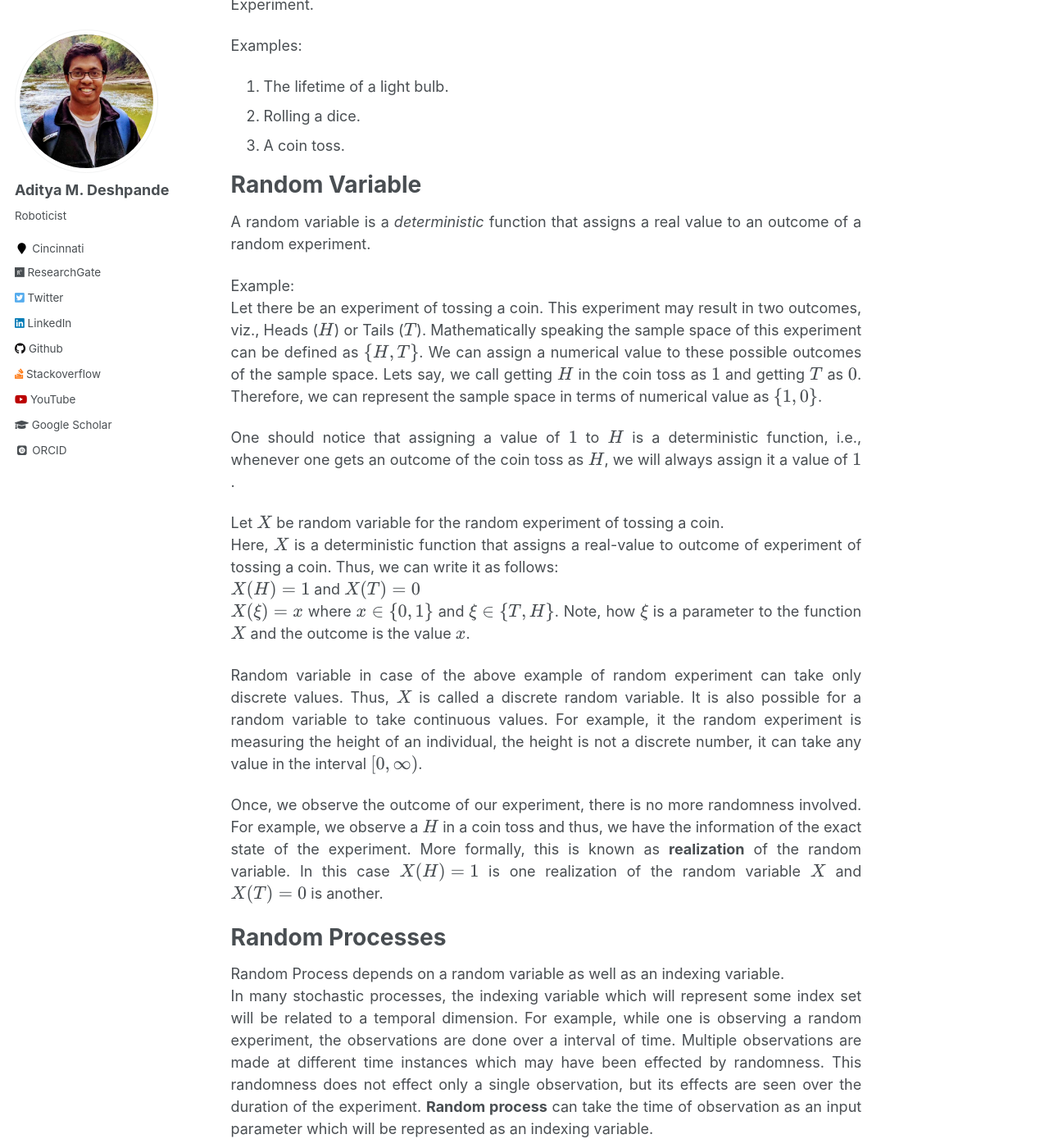
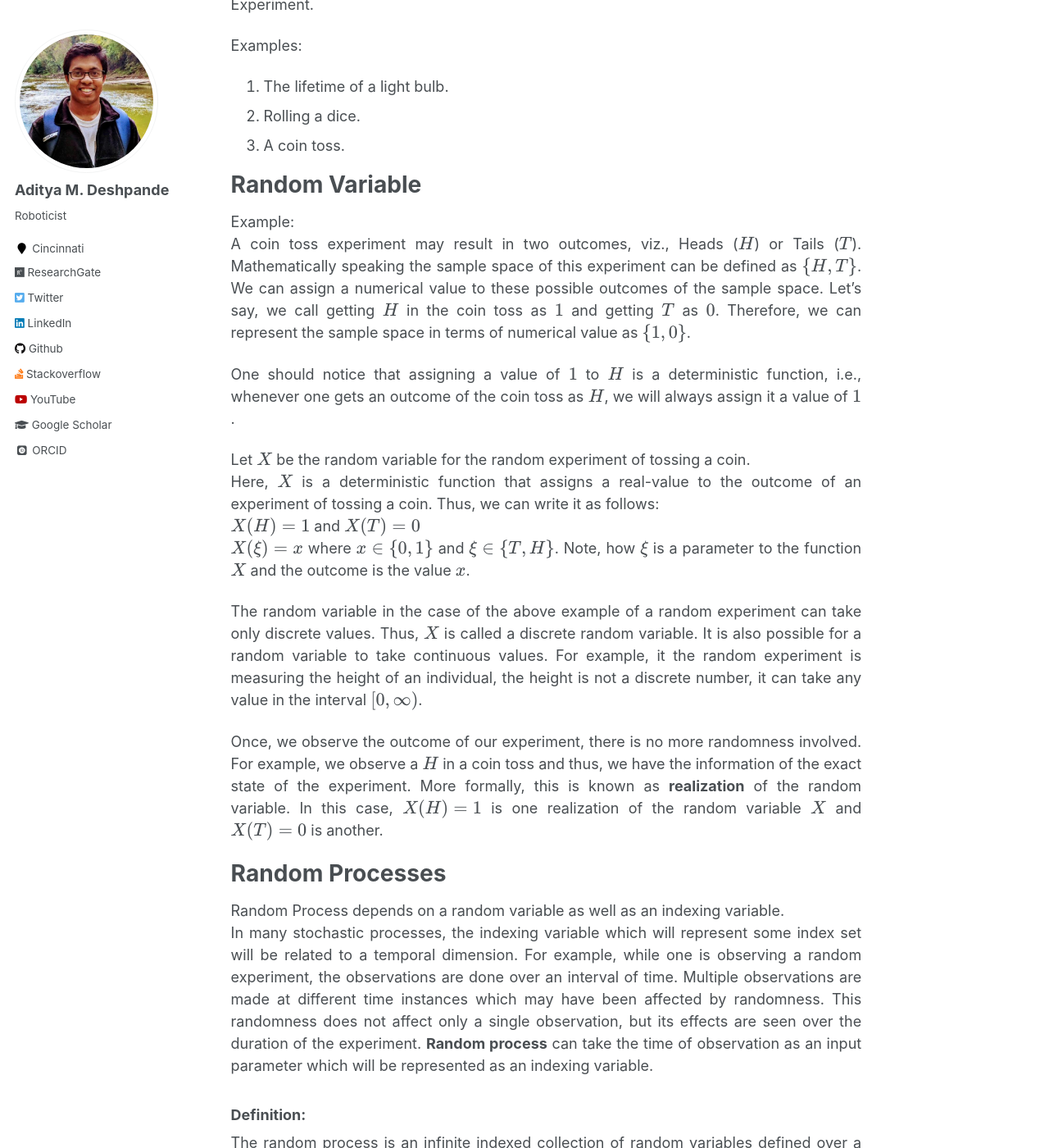
Before and after one commit to adipandas/adipandas.github.io, a Jekyll site: the page built from _posts/2019-09-01-random-processes.md, in a window 1280 px wide and 1400 px high, scrolled down 1097 px. Shown: the whole window at 82% size. Built offline with Jekyll 4.4.1, drawn with Linux system fonts in a browser that asks for light colours; some web fonts are replaced; formulas are drawn with MathJax 3; comment, search, counter and statistics services are not loaded; some of the changed text lies outside the part shown.

Commit message:
Update 2019-09-01-random-processes.md

```diff
--- a/_posts/2019-09-01-random-processes.md
+++ b/_posts/2019-09-01-random-processes.md
@@ -29,44 +29,42 @@
 
 Random Variable
 ===
-A random variable is a *deterministic* function that assigns a real value to an outcome of a random experiment.
-
 Example:
-Let there be an experiment of tossing a coin. This experiment may result in two outcomes, viz., Heads ($$H$$) or Tails ($$T$$). Mathematically speaking the sample space of this experiment can be defined as $$\{H, T\}$$. We can assign a numerical value to these possible outcomes of the sample space. Lets say, we call getting $$H$$ in the coin toss as $$1$$ and getting $$T$$ as $$0$$. Therefore, we can represent the sample space in terms of numerical value as $$\{1, 0\}$$.
+A coin toss experiment may result in two outcomes, viz., Heads ($$H$$) or Tails ($$T$$). Mathematically speaking the sample space of this experiment can be defined as $$\{H, T\}$$. We can assign a numerical value to these possible outcomes of the sample space. Let's say, we call getting $$H$$ in the coin toss as $$1$$ and getting $$T$$ as $$0$$. Therefore, we can represent the sample space in terms of numerical value as $$\{1, 0\}$$.
 
 One should notice that assigning a value of $$1$$ to $$H$$ is a deterministic function, i.e., whenever one gets an outcome of the coin toss as $$H$$, we will always assign it a value of $$1$$.
 
-Let $$X$$ be random variable for the random experiment of tossing a coin.
-Here, $$X$$ is a deterministic function that assigns a real-value to outcome of experiment of tossing a coin.
+Let $$X$$ be the random variable for the random experiment of tossing a coin.
+Here, $$X$$ is a deterministic function that assigns a real-value to the outcome of an experiment of tossing a coin.
 Thus, we can write it as follows:
 $$X(H) = 1$$ and $$X(T)=0$$
 $$X(\xi)=x$$ where $$x\in\{0, 1\}$$ and $$\xi\in\{T, H\}$$. Note, how $$\xi$$ is a parameter to the function $$X$$ and the outcome is the value $$x$$.
 
-Random variable in case of the above example of random experiment can take only discrete values. Thus, $$X$$ is called a discrete random variable. It is also possible for a random variable to take continuous values. For example, it the random experiment is measuring the height of an individual, the height is not a discrete number, it can take any value in the interval $$[0, \infty)$$.
+The random variable in the case of the above example of a random experiment can take only discrete values. Thus, $$X$$ is called a discrete random variable. It is also possible for a random variable to take continuous values. For example, it the random experiment is measuring the height of an individual, the height is not a discrete number, it can take any value in the interval $$[0, \infty)$$.
 
-Once, we observe the outcome of our experiment, there is no more randomness involved. For example, we observe a $$H$$ in a coin toss and thus, we have the information of the exact state of the experiment. More formally, this is known as **realization** of the random variable. In this case $$X(H)=1$$ is one realization of the random variable $$X$$ and $$X(T)=0$$ is another.
+
+Once, we observe the outcome of our experiment, there is no more randomness involved. For example, we observe a $$H$$ in a coin toss and thus, we have the information of the exact state of the experiment. More formally, this is known as **realization** of the random variable. In this case, $$X(H)=1$$ is one realization of the random variable $$X$$ and $$X(T)=0$$ is another.
 
 Random Processes
 ===
 Random Process depends on a random variable as well as an indexing variable.
-In many stochastic processes, the indexing variable which will represent some index set will be related to a temporal dimension. For example, while one is observing a random experiment, the observations are done over a interval of time. Multiple observations are made at different time instances which may have been effected by randomness. This randomness does not effect only a single observation, but its effects are seen over the duration of the experiment. **Random process** can take the time of observation as an input parameter which will be represented as an indexing variable.
+In many stochastic processes, the indexing variable which will represent some index set will be related to a temporal dimension. For example, while one is observing a random experiment, the observations are done over an interval of time. Multiple observations are made at different time instances which may have been affected by randomness. This randomness does not affect only a single observation, but its effects are seen over the duration of the experiment. **Random process** can take the time of observation as an input parameter which will be represented as an indexing variable.
 
 ### Definition:
 The random process is an infinite indexed collection of random variables defined over a common probability space.
 Random process: $$\{X(t): t\in T\}$$
-This can be read as $$X(t)$$ is the random variable at index $$t$$ and $$t$$ is drawn from an index set $$T$$. The index set $$T$$ can be discrete where it make take values as $$\{1, 2, 3, ...\}$$. In continuous case it may take value in a range, for example the time of the experiment may fall in the interval $$[5, 10]$$.
-Here, the index parameter is typically a variable which accounts for time. But this value can also represent an indexing of a spatial domain.
+This can be read as $$X(t)$$ is the random variable at index $$t$$ and $$t$$ is drawn from an index set $$T$$. The index set $$T$$ can be discrete where it make take values as $$\{1, 2, 3, ...\}$$. In continuous case it may take value in a range, for example, the time of the experiment may fall in the interval $$[5, 10]$$.
+Here, the index parameter is typically a variable that accounts for time. But this value can also represent indexing of a spatial domain.
 
-A more intutive way to understand this definition is as follows -
+A more intuitive way to understand this definition is as follows -
 Random process: $$X(\xi, t)$$ or $$X_{t}(\xi)$$  or $$X_{t}$$
 It is a function of the outcome of a random experiment $$\xi$$ at index $$t$$. Unless otherwise stated, a random process is represented by one of the above notations. The variable $$\xi$$ is omitted and the indexing is represented as the subscript for convenience of presentation in $$X_{t}$$. This page follows one of the conventions mentioned above unless otherwise stated.
 
 **Example of Random Process with temporal indexing:**
 1. Noise in an IMU (inertial measurement unit) sensor which is moving at a constant speed from point A to point B on a road.
-  * This IMU is measuring acceleration, its outcome at anytime can be written as $$a_{x}(t) = X(t)$$. Since, the velocity is constant, the experiment should result in perfect zeros. But as the sensor is noisy, the value in x direction at time $$t$$ may be some non-zero random value.
-2. Price of a stock recorded every day.
+  * This IMU is measuring acceleration, its outcome at anytime can be written as $$a_{x}(t) = X(t)$$. Since the velocity is constant, the experiment should result in perfect zeros. But as the sensor is noisy, the value in the x-direction at time $$t$$ maybe some non-zero random value.
+2. The price of stock recorded every day.
   * Stock prices vary every day, and the variation if observed seems random.
-
 
 **Example of Random Process with spatial indexing:**
 1. Flipping of 4 unbiased coins at 4 different locations.
```
